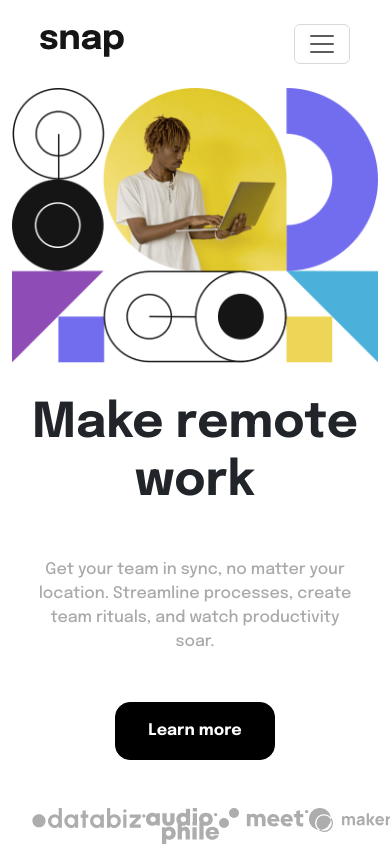
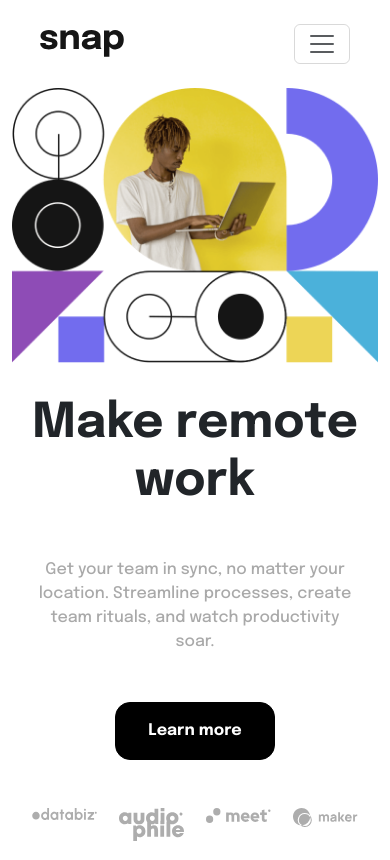
Before and after one commit to fxn304/Intro-section-with-dropdown-navigation-CSS-Bootstrap-JS, a plain HTML site: page index.html in a window 390 px wide. Drawn offline with nearby package versions, Linux system fonts and the light colour scheme.

Commit message:
Update style.css brands img

```diff
--- a/css/style.css
+++ b/css/style.css
@@ -120,7 +120,8 @@ body {
     margin: 1rem 0;
   }
   main section .brands .img-brands {
-    height: 30%;
+    height: 20%;
+    width: 20%;
   }
 }
 
```
